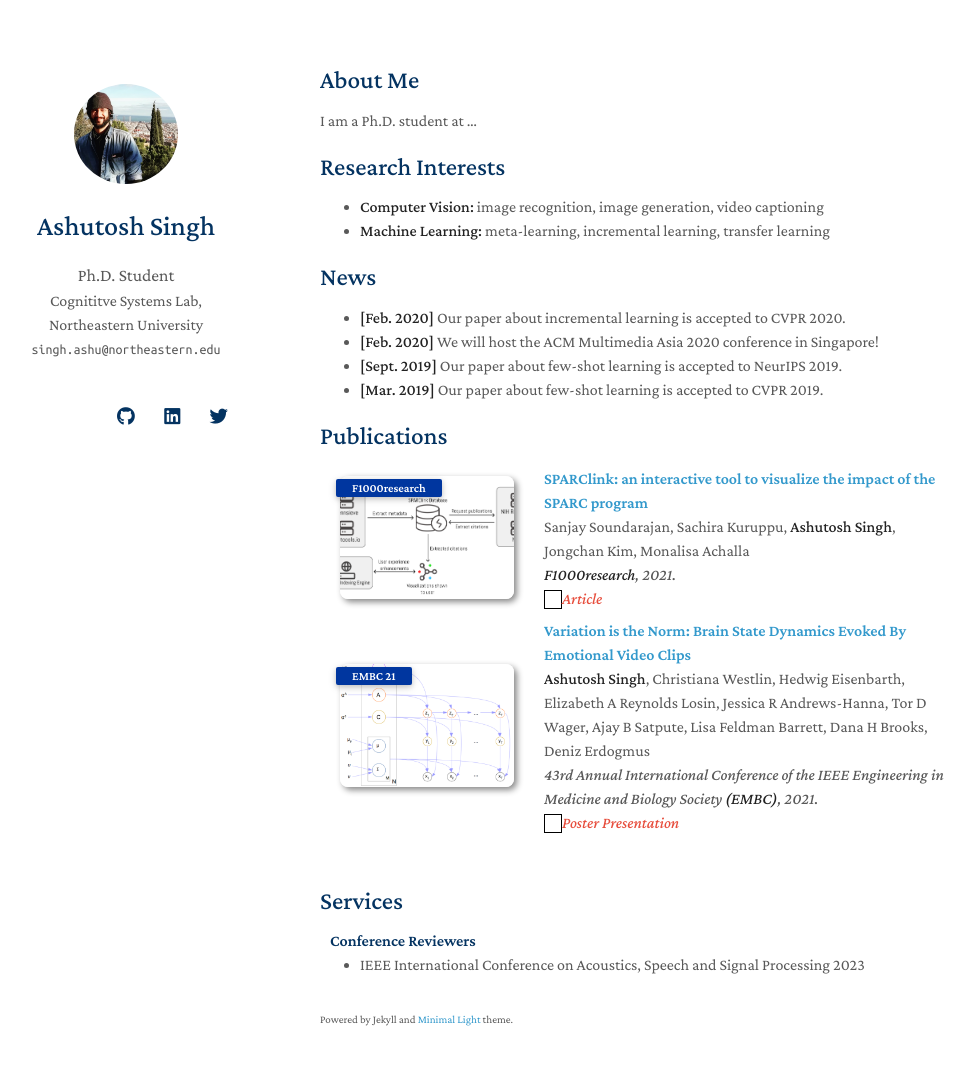
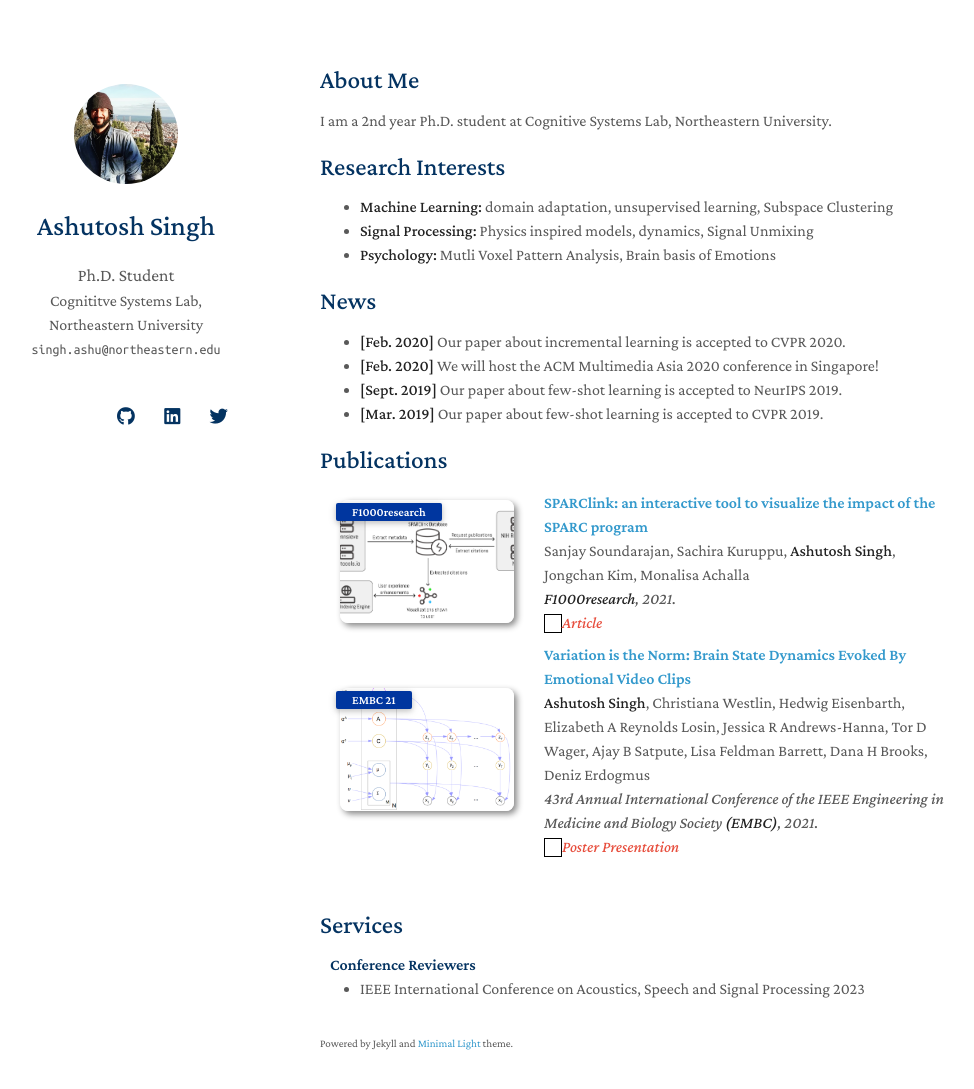
Before and after one commit to ashutosh17dec/ashutosh17dec.github.io, a Jekyll site: the page built from index.md, in a window 1280 px wide and 1124 px high. Shown: the top 1089 px of the window, without its empty margins (150-1124 px from the left). Built offline with Jekyll 4.4.1, drawn with Linux system fonts in a browser that asks for light colours; nearby versions of some CDN libraries; a style sheet for code colours, icons or effects is not loaded; our own code applies the rules of GitHub Pages for plain Markdown files.

Commit message:
Update index.md

```diff
--- a/index.md
+++ b/index.md
@@ -4,12 +4,13 @@ layout: homepage
 
 ## About Me
 
-I am a Ph.D. student at ...
+I am a 2nd year Ph.D. student at Cognitive Systems Lab, Northeastern University.
 
 ## Research Interests
 
-- **Computer Vision:** image recognition, image generation, video captioning
-- **Machine Learning:** meta-learning, incremental learning, transfer learning
+- **Machine Learning:** domain adaptation, unsupervised learning, Subspace Clustering
+- **Signal Processing:** Physics inspired models, dynamics, Signal Unmixing
+- **Psychology:** Mutli Voxel Pattern Analysis, Brain basis of Emotions
 
 ## News
 
```
